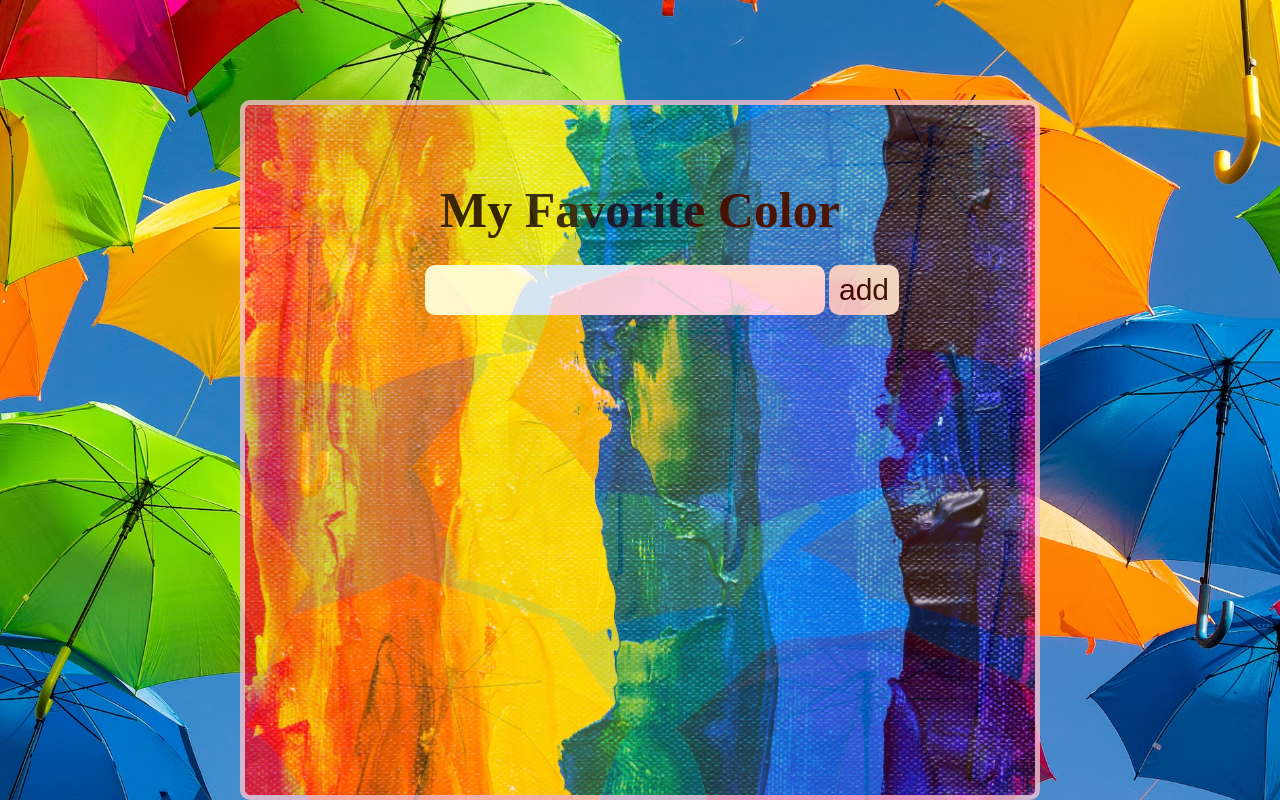
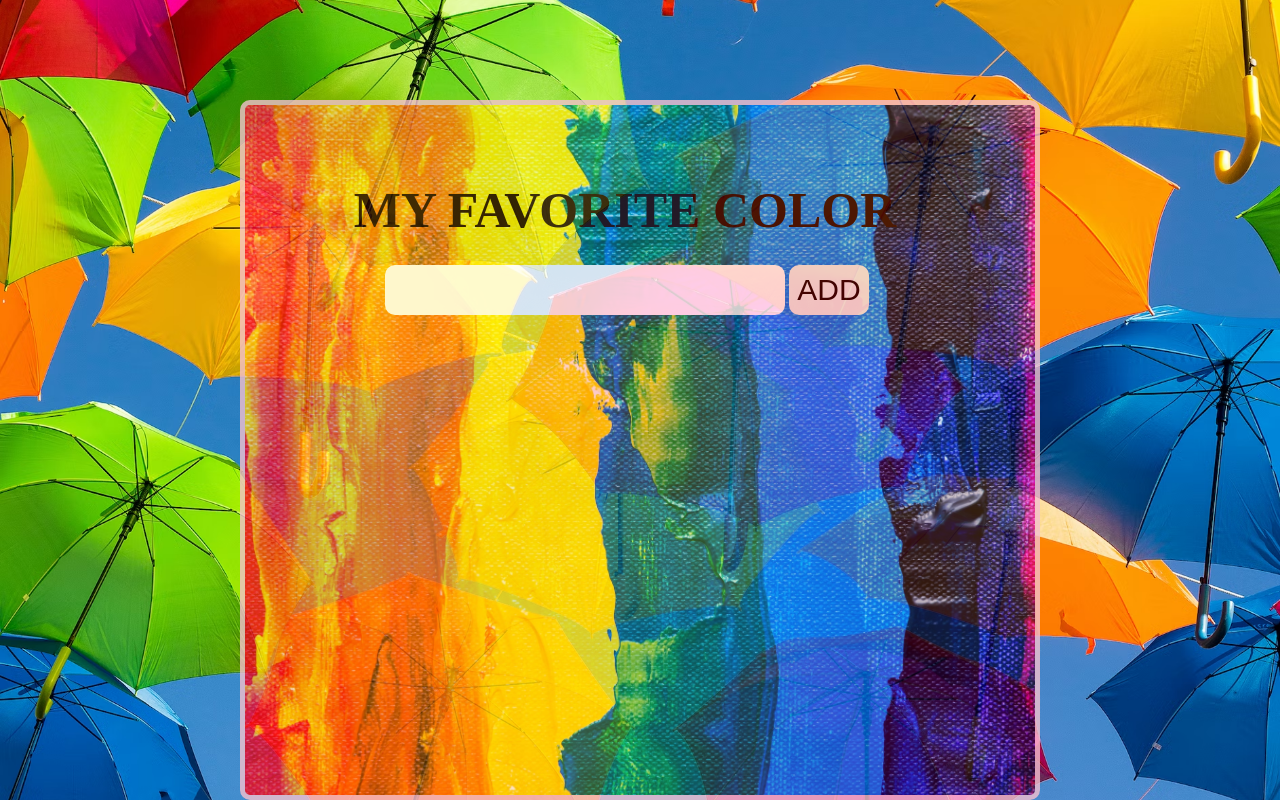
Before and after one commit to gogolashvili/favorite-color, a plain HTML site: page index.html in a window 1280 px wide. Drawn offline with Linux system fonts and the light colour scheme.

Commit message:
finish styles

```diff
--- a/index.html
+++ b/index.html
@@ -10,10 +10,10 @@
   </head>
   <body>
     <div class="box3">
-      <h1 class="title2">My Favorite Color</h1>
+      <h1 class="title2">MY FAVORITE COLOR</h1>
       <div class="div1">
         <input type="text" />
-        <button class="add">add</button>
+        <button class="add">ADD</button>
       </div>
     </div>
 
--- a/style.css
+++ b/style.css
@@ -16,7 +16,7 @@ body {
   opacity: 0.8;
 }
 .add {
-  width: 70px;
+  width: 80px;
   height: 50px;
   font-size: 30px;
   color: rgb(21, 1, 1);
@@ -29,6 +29,7 @@ body {
   text-align: center;
   margin-top: 80px;
   font-weight: 700;
+  margin-left: -30px;
 }
 input {
   width: 400px;
@@ -40,4 +41,5 @@ input {
 }
 .div1 {
   margin-top: 30px;
+  margin-left: -40px;
 }
```
